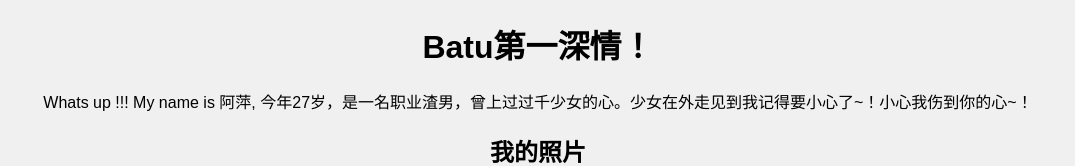
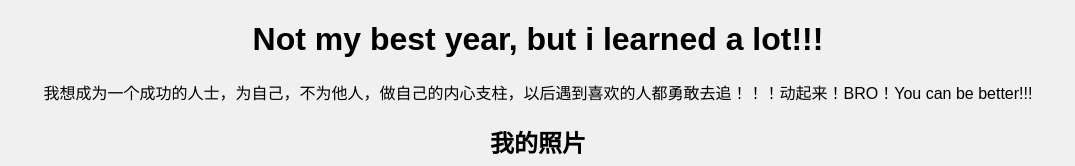
Before and after one commit to Wong22000/my-first-page, a plain HTML site: page index.html in a window 1280 px wide. Shown: the top 166 px of the page, without its empty margins (102-1177 px from the left). Drawn offline with Linux system fonts and the light colour scheme.

Commit message:
Add files via upload

```diff
--- a/index.html
+++ b/index.html
@@ -2,7 +2,7 @@
 <html>
 <head>
   <meta charset="UTF-8">
-  <title>渣男编</title>
+  <title>为自己！</title>
 </head><style>
     body {
         font-family: Arial, sans-serif;
@@ -16,9 +16,9 @@
     }
 </style>
 <body>
-  <h1>Batu第一深情！</h2>
-  <p>Whats up !!! My name is 阿萍, 今年27岁，是一名职业渣男，曾上过过千少女的心。少女在外走见到我记得要小心了~！小心我伤到你的心~！</p>
+  <h1>Not my best year, but i learned a lot!!!</h2>
+  <p>我想成为一个成功的人士，为自己，不为他人，做自己的内心支柱，以后遇到喜欢的人都勇敢去追！！！动起来！BRO！You can be better!!!</p>
   </p>
-  <h2>我的照片</h2><img src="photo_2024-06-22_21-47-56.jpg" alt="请刷新" width="500">
+  <h2>我的照片</h2><img src="backiee-320996.jpg" alt="崩溃" width="1000">
 </body>
 </html>
```
Also changed, not shown: 1 other file.
